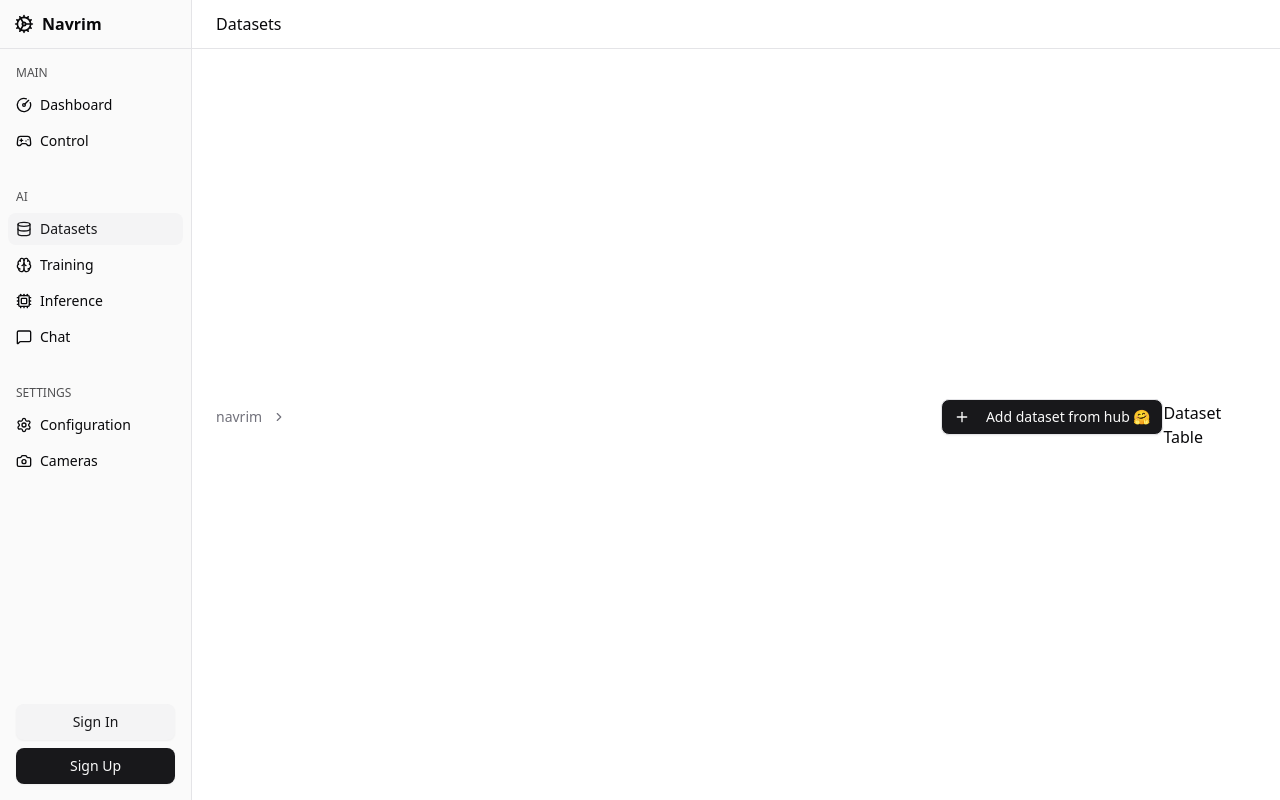
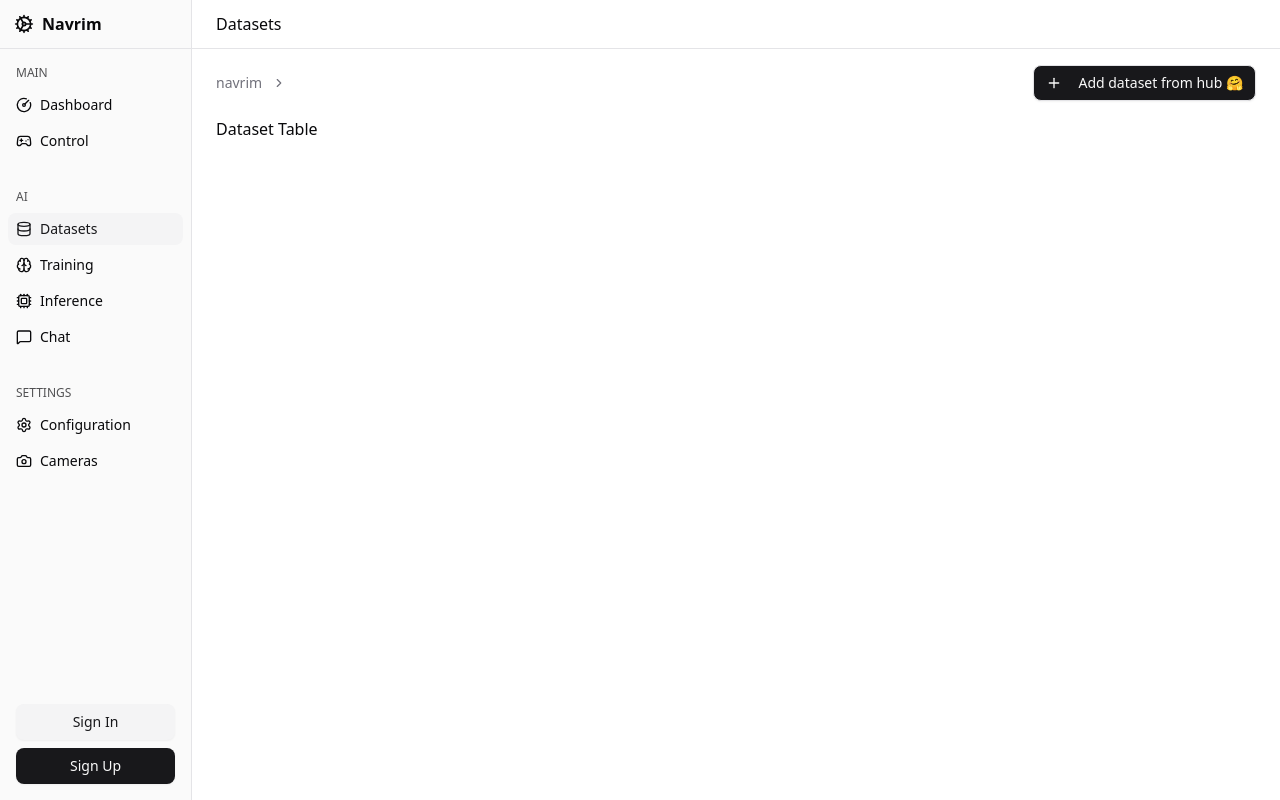
Before and after one commit to vassar-robotics/navrim, a React (Vite) app in the folder dashboard/: page /datasets in a window 1280 px wide. Built offline with nearby package versions, Linux system fonts and the light colour scheme.

Commit message:
update page layout

```diff
--- a/dashboard/src/components/page/dataset-page.tsx
+++ b/dashboard/src/components/page/dataset-page.tsx
@@ -17,7 +17,7 @@ const DatasetPageHeader: React.FC = () => {
   const path = searchParams.get('path') || ''
   const pathParts = path.split('/').filter(Boolean)
   return (
-    <div className="container mx-auto mb-4 flex items-center justify-between">
+    <div className="mb-4 flex w-full items-center justify-between">
       <Breadcrumb>
         <BreadcrumbList>
           <BreadcrumbItem>
@@ -70,9 +70,11 @@ const DatasetTable: React.FC = () => {
 
 export const DatasetPage: React.FC = () => {
   return (
-    <PageLayout>
-      <DatasetPageHeader />
-      <DatasetTable />
+    <PageLayout className="items-start">
+      <div className="container flex flex-1 flex-col items-start">
+        <DatasetPageHeader />
+        <DatasetTable />
+      </div>
     </PageLayout>
   )
 }
--- a/dashboard/src/components/page/welcome-page.tsx
+++ b/dashboard/src/components/page/welcome-page.tsx
@@ -96,7 +96,7 @@ const WelcomePage: React.FC = () => {
 
   return (
     <PageLayout>
-      <div className="container mx-auto max-w-7xl px-4 py-8">
+      <div className="container mx-auto px-4 py-8">
         {/* Hero Section */}
         <div className="mb-12 space-y-4 text-center">
           <div className="mb-6 flex items-center justify-center space-x-3">
```
